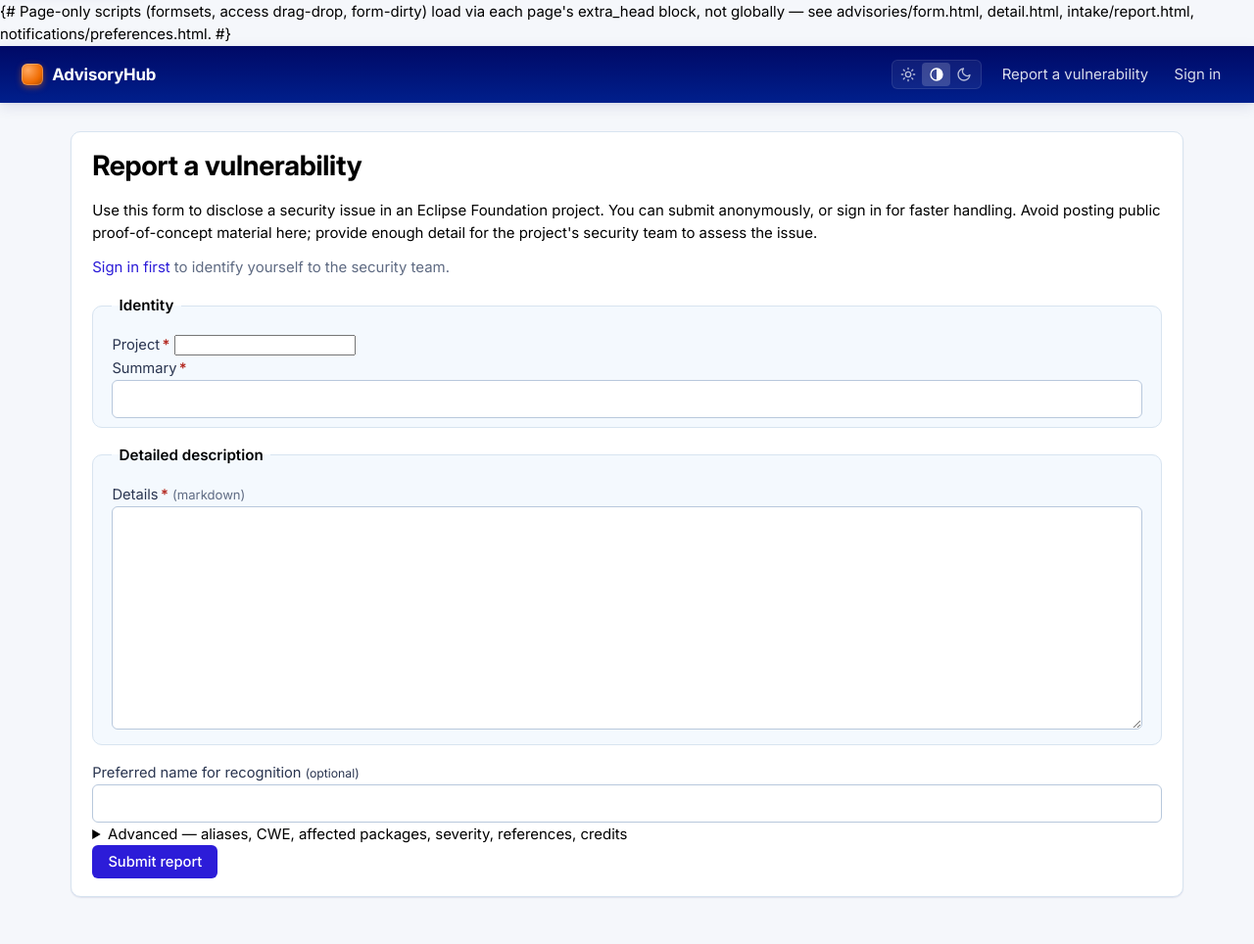
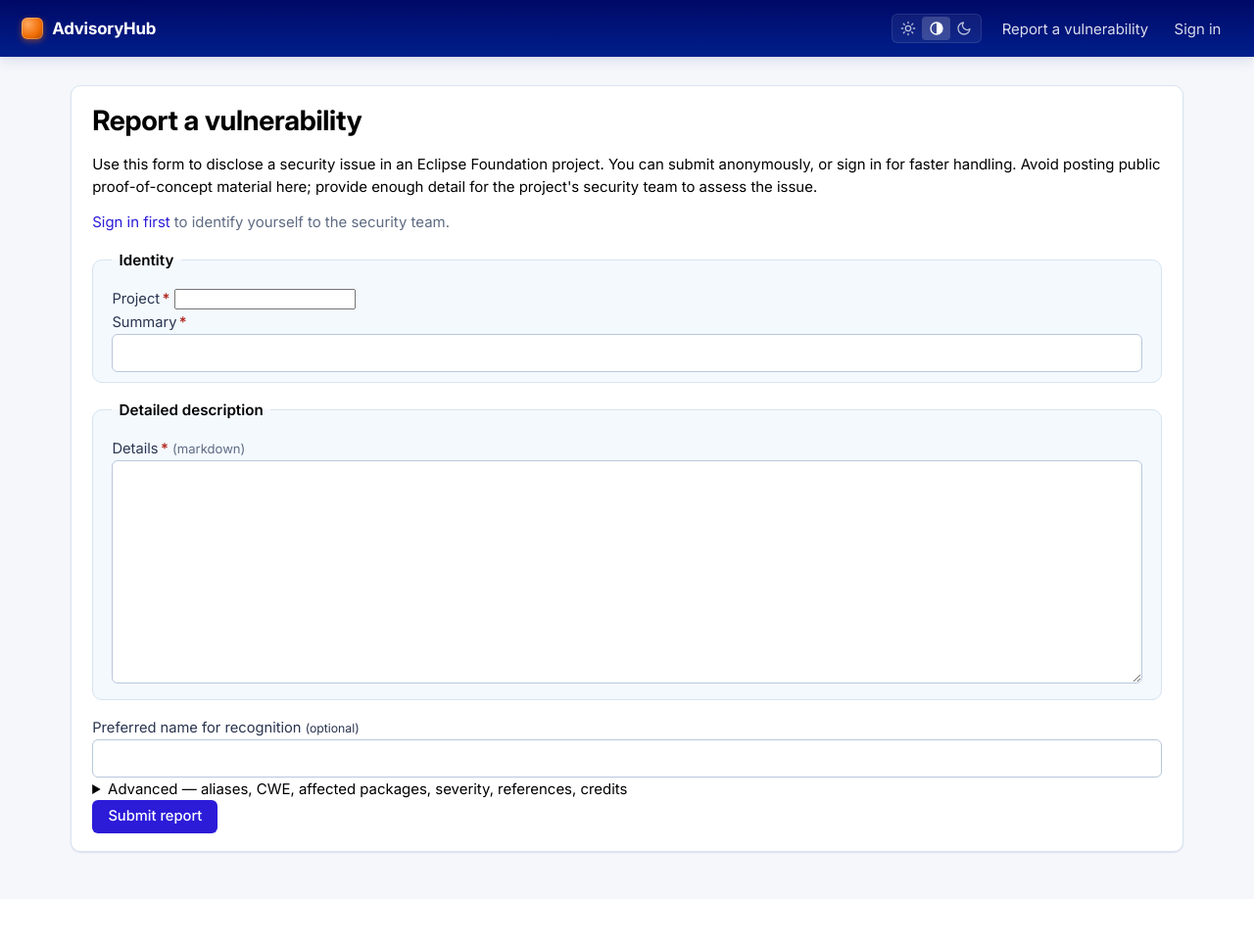
Before and after one commit to eclipse-csi/advisoryhub, a Django app: page /report/ in a window 1280 px wide. Shown: the whole page at 98% size. After the commit the page ends 872 px from the top, so only its background shows below. Run offline with Django 5.2, Linux system fonts and the light colour scheme; data that the repository does not hold is empty; parts of the project's set-up code (start-up, migrations or seed data) failed here and were passed over; some libraries are stand-ins or nearby versions.

Commit message:
fix(templates): collapse multi-line {# #} comments that rendered as literal text
Django's {# #} comment is single-line only (its lexer regex has no DOTALL flag),
so a comment split across two lines is not stripped and prints verbatim in the
page. Three such comments were introduced in this branch (base.html, advisories/
form.html, access/_panel.html — the last visible as stray text above the access
permission menu) and one pre-existing one (admin_console/maintenance.html). All
collapsed to single-line {# #} so they are stripped again.

Verified: no `{#` without a closing `#}` on the same line remains in templates/,
and the former literal comment text no longer appears in the served HTML.

Assisted-by: Claude:claude-opus-4-8
Signed-off-by: Mikaël Barbero <mikael.barbero@eclipse-foundation.org>

```diff
--- a/templates/access/_panel.html
+++ b/templates/access/_panel.html
@@ -41,8 +41,7 @@
                 <span class="access-row__principal"{% if row.pending %} title="{{ row.label }} — invited, expires {{ row.expires_at|date:'Y-m-d' }}"{% elif row.kind != 'user' %} title="{{ row.label }}"{% endif %}>
                   {% if row.pending %}<em>{{ row.label }}</em><span class="access-row__tag">invited</span>{% elif row.kind == 'user' and row.user %}{% user_chip row.user %}{% else %}{{ row.label }}{% endif %}
                 </span>
-                {# Keyboard/screen-reader-operable equivalent of the drag-and-drop
-                   permission change (advisoryhub-access.js wires the change). #}
+                {# Keyboard/SR-operable equivalent of drag-drop; advisoryhub-access.js wires the change. #}
                 <select class="access-row__permission" data-row-permission
                         aria-label="Permission for {{ row.label }}">
                   {% for value, label in permission_choices %}
--- a/templates/admin_console/maintenance.html
+++ b/templates/admin_console/maintenance.html
@@ -23,8 +23,7 @@
     {% endif %}
   </p>
 
-  {# This form is itself a write, but admins are exempt from the maintenance gate,
-     so it stays usable precisely when it is needed most — to turn the pause off. #}
+  {# This form is itself a write, but admins are exempt from the maintenance gate, so it stays usable precisely when needed — to turn the pause off. #}
   <form method="post">
     {% csrf_token %}
     {{ form.non_field_errors }}
--- a/templates/advisories/form.html
+++ b/templates/advisories/form.html
@@ -10,9 +10,7 @@
 {% endblock %}
 {% block content %}
   <h1>{% if mode == 'edit' %}Edit {{ advisory.advisory_id }}{% else %}New advisory{% endif %}</h1>
-  {# novalidate kept: the multi-formset form has conditionally hidden/extra-row
-     fields where native required-validation would wrongly block submit. The
-     server is the validation authority; data-unsaved-guard warns on nav-away. #}
+  {# novalidate kept: hidden/extra formset fields would let native validation wrongly block submit; the server validates and data-unsaved-guard warns on nav-away. #}
   <form method="post" novalidate data-unsaved-guard>
     {% csrf_token %}
     {% if form.non_field_errors %}<div class="errors">{{ form.non_field_errors }}</div>{% endif %}
--- a/templates/base.html
+++ b/templates/base.html
@@ -27,9 +27,7 @@
   <script src="{% static 'advisoryhub-theme.js' %}" defer nonce="{{ request.csp_nonce }}"></script>
   <script src="{% static 'advisoryhub-row-link.js' %}" defer nonce="{{ request.csp_nonce }}"></script>
   <script src="{% static 'advisoryhub-maintenance.js' %}" defer nonce="{{ request.csp_nonce }}"></script>
-  {# Page-only scripts (formsets, access drag-drop, form-dirty) load via each
-     page's extra_head block, not globally — see advisories/form.html, detail.html,
-     intake/report.html, notifications/preferences.html. #}
+  {# Page-only scripts (formsets, access, form-dirty) load via each page's extra_head block, not globally. #}
   {% block extra_head %}{% endblock %}
 </head>
 <body{% if maintenance_mode.paused %} data-maintenance-paused{% endif %}>
```
